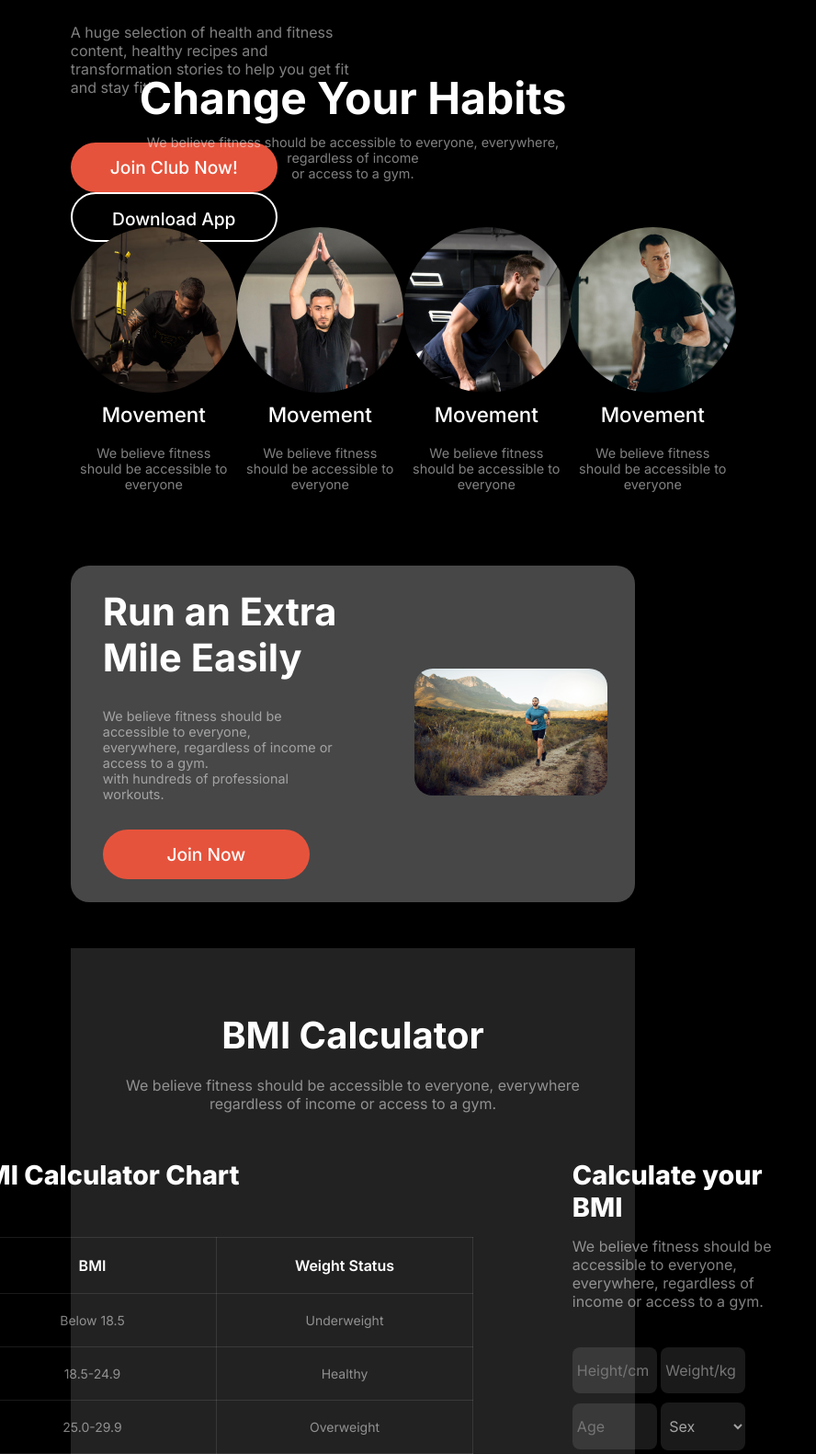
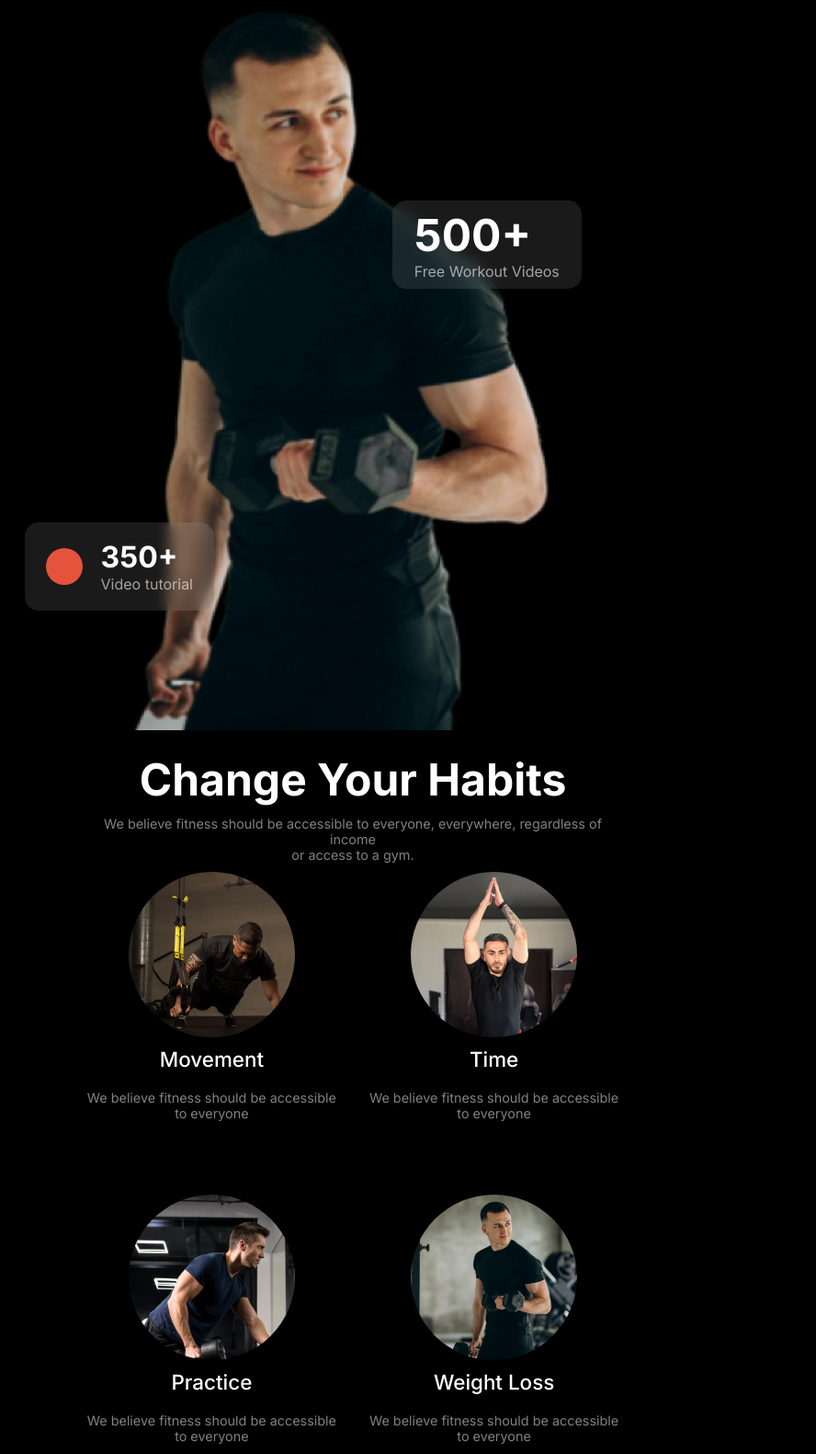
Before and after one commit to jyoti-prokash/Assignment-2, a plain HTML site: page index.html in a window 768 px wide. Shown: the part 649-2230 px from the top of the page at 92% size, 888 px wide, since content can reach past the window. Drawn offline with Linux system fonts and the light colour scheme.

Commit message:
added responsive

```diff
--- a/index.html
+++ b/index.html
@@ -6,7 +6,7 @@
     <script src="https://kit.fontawesome.com/41ecff1ae2.js" crossorigin="anonymous"></script>
     <link rel="stylesheet" href="styles/style.css">
     <link rel="stylesheet" href="styles/mediaquery.css">
-    <title>Document</title>
+    <title>Fitness | Home</title>
 </head>
 <body>
     <nav class="nav-bar">   <!--nav-bar section -->
@@ -60,17 +60,17 @@
                         </div>
                         <div class="habit-content">
                             <img src="images/image 2.png" alt="">
-                            <h2>Movement</h2>
+                            <h2>Time</h2>
                             <p>We believe fitness should be accessible to everyone</p>
                         </div>
                         <div class="habit-content">
                             <img src="images/image 4.png" alt="">
-                            <h2>Movement</h2>
+                            <h2>Practice</h2>
                             <p>We believe fitness should be accessible to everyone</p>
                         </div>
                         <div class="habit-content">
                             <img src="images/image 5.png" alt="">
-                            <h2>Movement</h2>
+                            <h2>Weight Loss</h2>
                             <p>We believe fitness should be accessible to everyone</p>
                         </div>
                     </div>
--- a/styles/mediaquery.css
+++ b/styles/mediaquery.css
@@ -22,27 +22,26 @@
     }
     .header-section{
         width: 100%;
-        height: 400px;
-        margin: 0 auto;
+        height: 450px;
+        margin: 0px auto;
         flex-direction: column;
     }
     .header-text{
         width: 100%;
-        margin: 10px auto;
+        margin: 0px auto;
         padding-left: 30px;
     }
     .header-description{
         color: rgba(255, 255, 255, 0.5);
-        width: 75%;
+        width: 80%;
     }
     .btn-primary, .btn-secondry{
         font-size: 1rem;
         width: fit-content;
-        flex-direction: column;
     }
     main{
         width: 100%;
-        margin: 800px auto 0px auto;
+        margin: 650px auto 60px auto;
     }
     .header-title{
         font-size: 2.5rem;
@@ -54,12 +53,16 @@
     }
     .header-img-box1{
         margin-left: 20px;
+        margin-top: -200px;
         padding: 3px 10px;
         width: fit-content;
     }
     .header-img-box2{
         padding: 3px 10px;
         width: fit-content;
+        margin-top: -550px;
+        margin-left: 250px;
+        text-align: center;
     }
     .header-img-box1 h1{
         color: white;
@@ -190,3 +193,108 @@
         padding: 10px;
     }
 }
+/* responsive for medium device */
+@media screen and (min-width:576px) and (max-width:992px) {
+    .nav-bar{
+        width: 100%;
+        margin: 0 auto;
+        padding: 20px;
+    }
+    .header-section{
+        width: 80%;
+        margin: 0px auto;
+        flex-direction: column;
+    }
+    .header-text{
+        width: 100%;
+        height: 540px;
+    }
+    .header-img img{
+        width: 80%;
+        margin-bottom: 20px;
+        margin-left: 60px;
+    }
+    .header-img-box1{
+        position: absolute;
+        margin-top: -250px;
+        margin-left: -50px;
+    }
+    .header-img-box2{
+        position: absolute;
+        margin-top: -600px;
+        margin-left: 350px;
+    }
+    .btn{
+        display: flex;
+        justify-content: space-between;
+    }
+    body{
+        width: 100%;
+        margin: 0 auto;
+        background-color: black;
+    }
+    main{
+        margin: 0 auto;
+    }
+    .habit-section{
+        color: white;
+        margin: 0px auto;
+        text-align: center;
+    }
+    .habit-img{
+        display: grid;
+        grid-template-columns: repeat(2, 1fr);
+        margin: 0 auto;
+    }
+    .bmi-header{
+        width: 100%;
+    }
+    .bmi-container{
+        flex-direction: column;
+        gap: 10%;
+        margin-bottom: 40px;
+    }
+    #Bmi-section{
+        background: rgb(34, 34, 34);
+        width: 100%;
+        margin-bottom: 0px auto;
+        padding: 30px;
+    }
+    .bmi-header{
+        margin: 40px 0px;
+        text-align: start;
+    }
+    .bmi-header p{
+        margin: 20px 0px;
+    }
+    table{
+        margin: 20px 0px;
+        width: 350px;
+    }
+    .table-header{
+        margin: 40px 0px;
+    }
+    .bmi-calculate{
+        width: 100%;
+    }
+    .team-section{
+        margin-bottom: 50px;
+        border-radius: 10px;
+        width: 100%;
+    }
+    .team-img img{
+        width: 100%;
+        height: 250px;
+        border-radius: 20px;
+    }
+    .trainer1-text{
+        bottom: 20px;
+        padding-left: 10px;
+    }
+    .trainer1-text h2{
+        font-size: 1.40rem;
+    }
+    .trainer1-text p{
+        font-size: 14px;
+    }
+}
--- a/styles/style.css
+++ b/styles/style.css
@@ -200,7 +200,6 @@ margin-bottom: 70px;
 .run-section{
     display: flex;
     gap: 50px;
-    border: 2x solid red;
     justify-content: space-between;
     align-items: center;
     padding: 10px 20px;
@@ -223,8 +222,8 @@ margin-bottom: 70px;
     margin: 30px 0px;
 }
 .run-img{
-    width: 40%;
-    padding: 10px;
+    width: 50%;
+    padding: 15px;
 }
 .run-img img{
     width: 100%;
```
Lines whose indentation alone changed are shown as unchanged.
